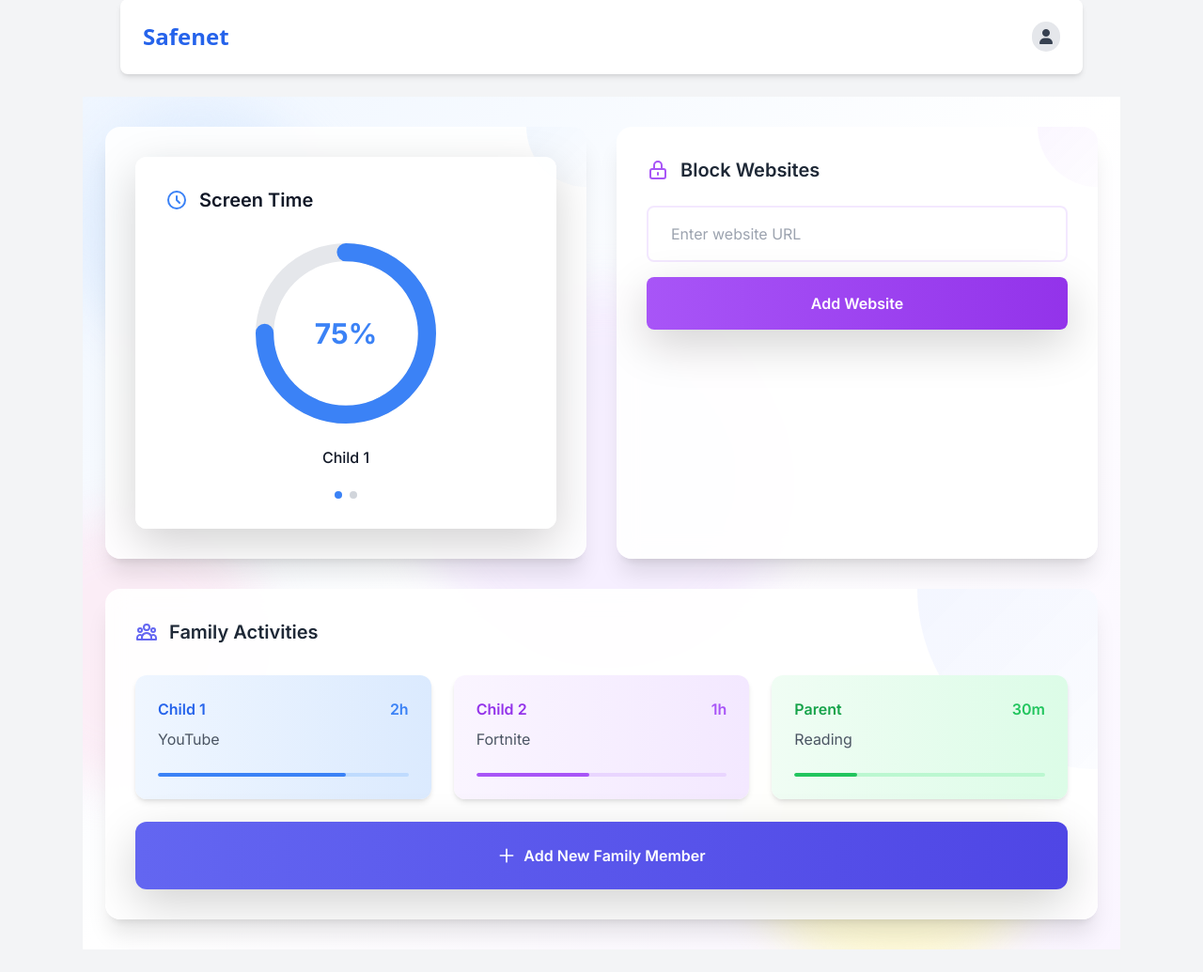
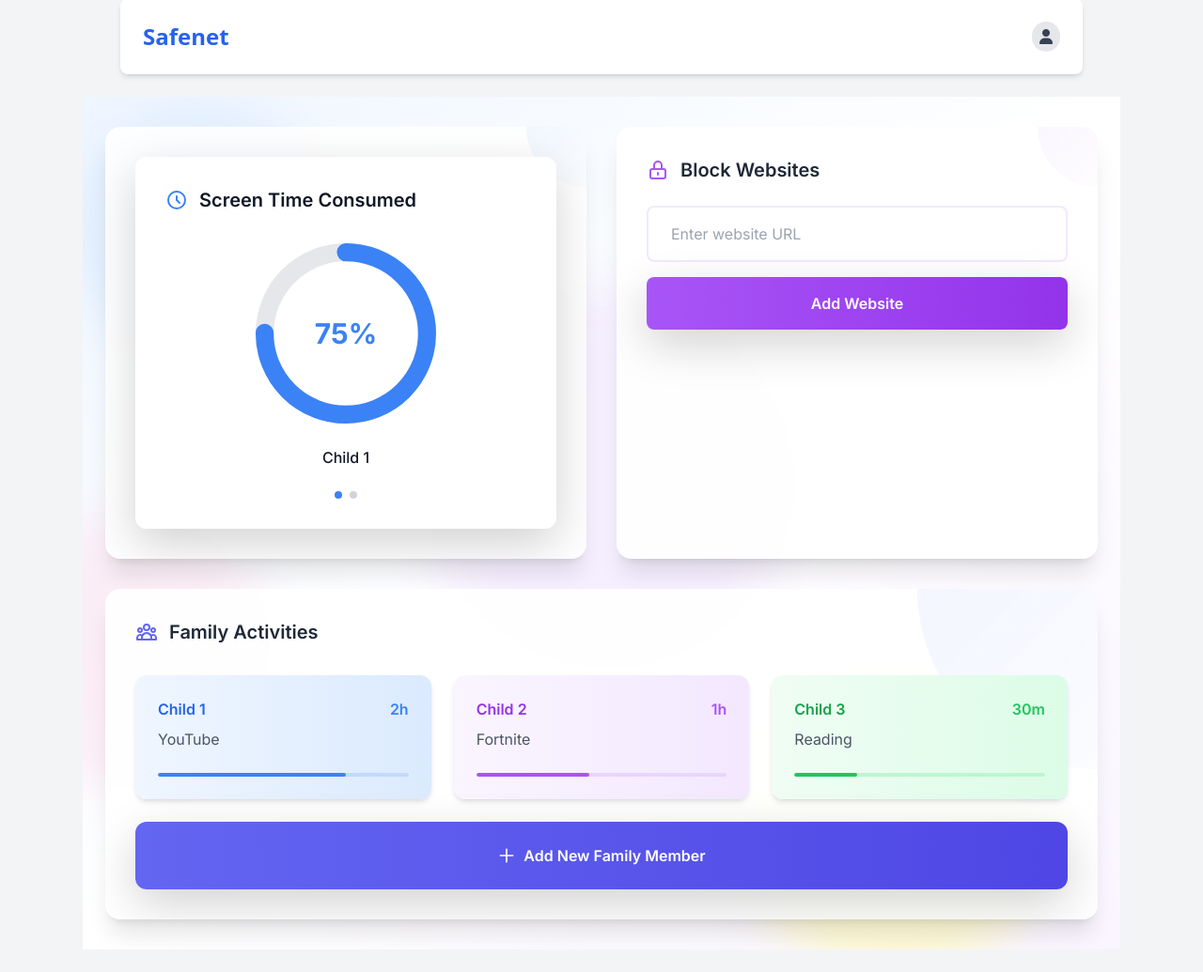
Before and after one commit to muaviz/safenet, a Flask app: page /dashboard in a window 1280 px wide. Shown: the part 25-1060 px from the top of the page at 94% size. Run offline with Flask 3, Linux system fonts and the light colour scheme; a user stored in the database is signed in; some libraries are stand-ins or nearby versions.

Commit message:
Slight text changes for rec

```diff
--- a/backend/templates/homepage.html
+++ b/backend/templates/homepage.html
@@ -20,7 +20,7 @@
         <svg class="w-6 h-6 text-blue-500 mr-3" fill="none" stroke="currentColor" viewBox="0 0 24 24">
             <path stroke-linecap="round" stroke-linejoin="round" stroke-width="2" d="M12 8v4l3 3m6-3a9 9 0 11-18 0 9 9 0 0118 0z" />
         </svg>
-        <h2 class="text-xl font-semibold">Screen Time</h2>
+        <h2 class="text-xl font-semibold">Screen Time Consumed</h2>
     </div>
     <div class="overflow-hidden" id="gaugeContainer">
         <div class="flex transition-transform duration-300" id="gaugeSlider">
@@ -115,7 +115,7 @@
                         </div>
                         <div class="p-6 rounded-xl bg-gradient-to-r from-green-50 to-green-100 shadow-md hover:shadow-lg transition-all duration-300 transform hover:-translate-y-1">
                             <div class="flex items-center justify-between mb-2">
-                                <span class="font-semibold text-green-600">Parent</span>
+                                <span class="font-semibold text-green-600">Child 3</span>
                                 <span class="text-green-500 font-semibold">30m</span>
                             </div>
                             <p class="text-gray-600">Reading</p>
```
